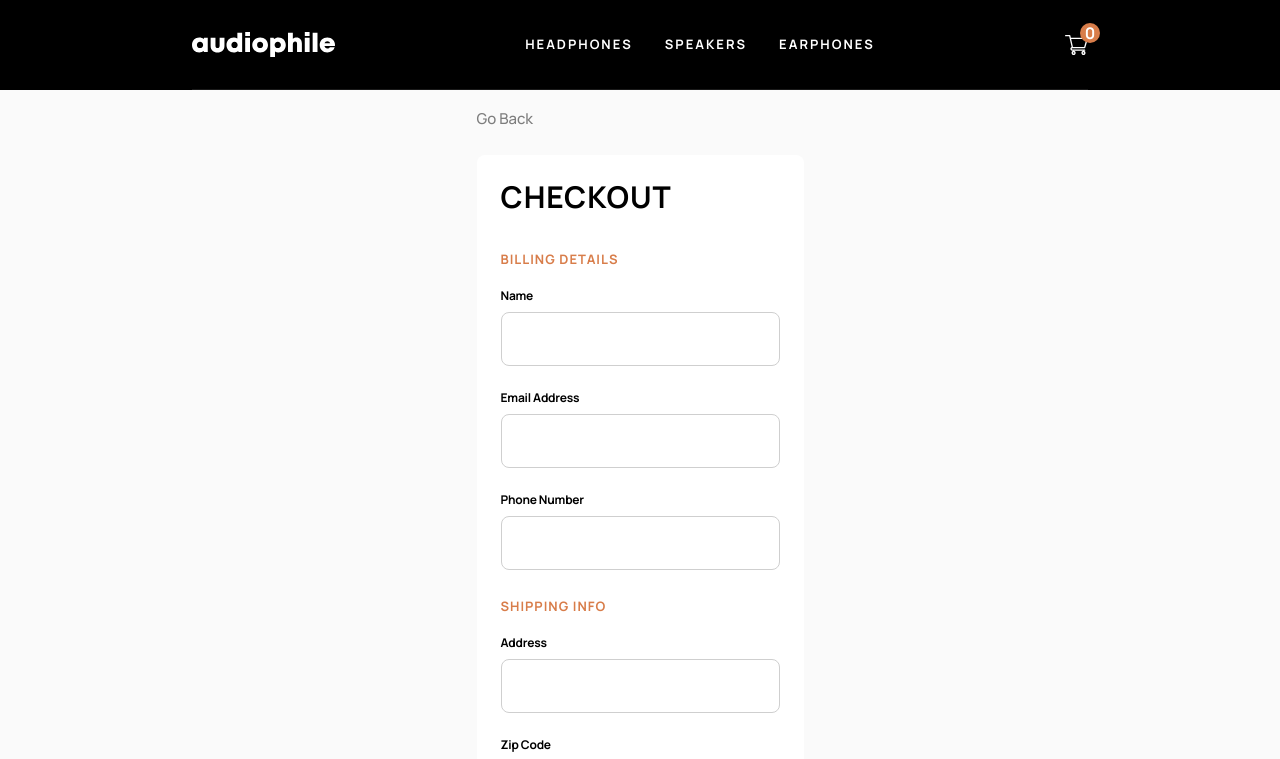
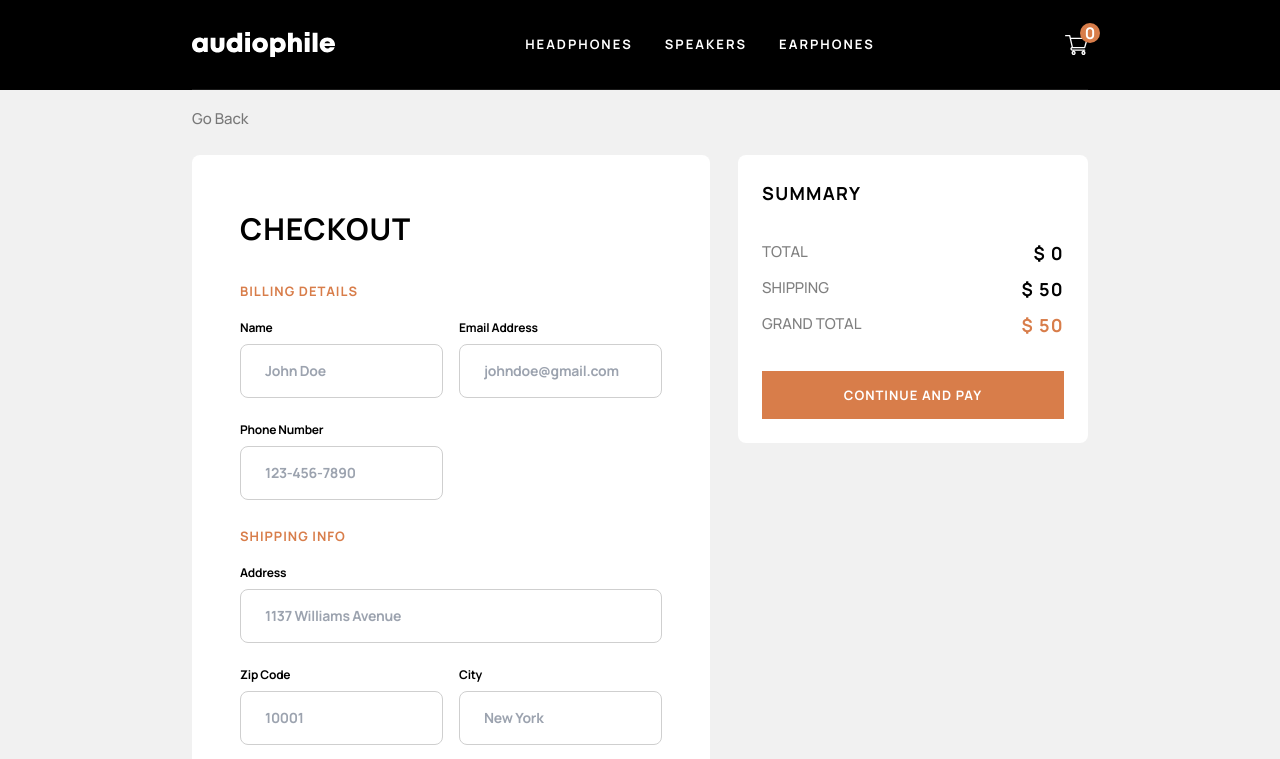
Before and after one commit to amallen1/audio-ecommerce, a Next.js app: page /checkout in a window 1280 px wide. Shown: the top 759 px of the page. Built offline with nearby package versions, Linux system fonts and the light colour scheme.

Commit message:
bugfixes

```diff
--- a/package.json
+++ b/package.json
@@ -9,10 +9,12 @@
     "lint": "next lint"
   },
   "dependencies": {
+    "@hookform/resolvers": "^3.9.1",
     "next": "14.2.15",
     "react": "^18",
     "react-dom": "^18",
     "react-hook-form": "^7.53.1",
+    "zod": "^3.23.8",
     "zustand": "^5.0.1"
   },
   "devDependencies": {
--- a/src/app/checkout/page.tsx
+++ b/src/app/checkout/page.tsx
@@ -5,8 +5,8 @@ import CheckoutForm from "../components/Checkout/CheckoutForm";
 const Checkoutpage = () => {
   const router = useRouter();
   return (
-    <div className="bg-gray-100">
-      <div className="px-3 sm:px-0 pt-4 pb-24 max-w-[327px] m-auto">
+    <div className="bg-gray-200">
+      <div className="px-3 sm:px-0 pt-4 pb-24 max-w-[327px] m-auto smd:max-w-mobile md:max-w-tablet lg:max-w-desktop-sm xl:max-w-desktop-lg xl:pt-16">
         <button
           className="text-black/50 text-[.9375rem] leading-[25px] hover:text-orange-200 mb-6 font-medium"
           onClick={() => router.back()}
--- a/src/app/components/Cart/CartItem.tsx
+++ b/src/app/components/Cart/CartItem.tsx
@@ -4,7 +4,6 @@ import { CartItemInterface } from "@/app/interfaces/cart.interfaces";
 import { useState } from "react";
 
 const CartItem = ({
-  id,
   slug,
   name,
   price,
--- a/src/app/components/Checkout/CheckoutForm.tsx
+++ b/src/app/components/Checkout/CheckoutForm.tsx
@@ -1,4 +1,6 @@
 import { useForm } from "react-hook-form";
+import { zodResolver } from "@hookform/resolvers/zod";
+import * as z from "zod";
 import { ModalContext } from "../../context/ModalContext";
 import { useContext } from "react";
 import Button from "../Button";
@@ -6,60 +8,190 @@ import useCartStore from "../../store/store";
 import CartItem from "../Cart/CartItem";
 import CheckoutModal from "../Modal/CheckoutModal";
 
+const schema = z.object({
+  name: z.string().min(1, { message: "Required" }),
+  email: z.string().email({ message: "Wrong format" }),
+  phoneNumber: z.string().min(1, { message: "Required" }),
+  address: z.string().min(1, { message: "Required" }),
+  zipCode: z.string().min(1, { message: "Required" }),
+  city: z.string().min(1, { message: "Required" }),
+  country: z.string().min(1, { message: "Required" }),
+});
+
+type FormData = z.infer<typeof schema>;
+
 const CheckoutForm = () => {
-  const { register, handleSubmit } = useForm();
+  const {
+    register,
+    handleSubmit,
+    formState: { errors },
+  } = useForm<FormData>({
+    resolver: zodResolver(schema),
+  });
+  const SHIPPING_FEE: number = 50;
   const { cart, cartTotal } = useCartStore();
   const { isCheckoutComplete, setIsCheckoutComplete } =
     useContext(ModalContext);
-  const onSubmit = (data: any) => {
+
+  const onSubmit = (data: FormData) => {
     console.log(data);
-    setIsCheckoutComplete(!isCheckoutComplete);
+    setIsCheckoutComplete(true);
   };
+
   return (
-    <div className="">
+    <div>
       <form onSubmit={handleSubmit(onSubmit)}>
-        <div className="bg-white rounded-lg p-6 pb-2 mb-8">
+        <div className="md:flex md:items-start md:gap-x-7">
+          <div className="bg-white rounded-lg p-6 pb-2 mb-8 lg:px-12 lg:pt-14 lg:pb-12 lg:flex-1">
             <h1 className="text-3xl tracking-[1px] mb-8">Checkout</h1>
             <span className="text-subtitle mb-4">Billing details</span>
-          <div>
+
+            <div className="md:grid md:grid-cols-2 md:grid-rows-2 md:gap-x-4">
               <div className="input-box">
-              <label htmlFor="firstName">Name</label>
-              <input {...register("firstName")} />
+                <div className="flex justify-between">
+                  <label
+                    htmlFor="name"
+                    className={`${errors.name?.message && "errorText"}`}
+                  >
+                    Name
+                  </label>
+                  {errors.name?.message && (
+                    <span className="errorText">{errors.name?.message}</span>
+                  )}
+                </div>
+
+                <input
+                  {...register("name")}
+                  className={errors.name?.message && "error"}
+                  placeholder="John Doe"
+                />
               </div>
 
               <div className="input-box">
-              <label htmlFor="email">Email Address</label>
-              <input {...register("email")} />
+                <div className="flex justify-between">
+                  <label
+                    htmlFor="email"
+                    className={`${errors.email?.message && "errorText"}`}
+                  >
+                    Email Address
+                  </label>
+                  {errors.email?.message && (
+                    <span className="errorText">{errors.email?.message}</span>
+                  )}
+                </div>
+
+                <input
+                  {...register("email")}
+                  placeholder="johndoe@gmail.com"
+                  className={errors.email?.message && "error"}
+                />
               </div>
 
               <div className="input-box">
-              <label htmlFor="phoneNumber">Phone Number</label>
-              <input {...register("phoneNumber")} />
+                <div className="flex justify-between">
+                  <label
+                    htmlFor="phoneNumber"
+                    className={`${errors.phoneNumber?.message && "errorText"}`}
+                  >
+                    Phone Number
+                  </label>
+                  {errors.phoneNumber?.message && (
+                    <span className="errorText">
+                      {errors.phoneNumber?.message}
+                    </span>
+                  )}
+                </div>
+
+                <input
+                  {...register("phoneNumber")}
+                  placeholder="123-456-7890"
+                  className={errors.address?.message && "error"}
+                />
               </div>
             </div>
 
             <span className="text-subtitle mb-4">Shipping info</span>
-          <div>
-            <div className="input-box">
-              <label htmlFor="address">Address</label>
-              <input {...register("address")} />
+            <div className="md:grid md:grid-cols-2 md:gap-x-4">
+              <div className="input-box col-span-2">
+                <div className="flex justify-between">
+                  <label
+                    htmlFor="address"
+                    className={`${errors.address?.message && "errorText"}`}
+                  >
+                    Address
+                  </label>
+                  {errors.address?.message && (
+                    <span className="errorText">{errors.address?.message}</span>
+                  )}
+                </div>
+
+                <input
+                  {...register("address")}
+                  placeholder="1137 Williams Avenue"
+                  className={errors.address?.message && "error"}
+                />
               </div>
               <div className="input-box">
-              <label htmlFor="zipCode">Zip Code</label>
-              <input {...register("zipCode")} />
+                <div className="flex justify-between">
+                  <label
+                    htmlFor="zipCode"
+                    className={`${errors.zipCode?.message && "errorText"}`}
+                  >
+                    Zip Code
+                  </label>
+                  {errors.zipCode?.message && (
+                    <span className="errorText">{errors.zipCode?.message}</span>
+                  )}
+                </div>
+
+                <input
+                  {...register("zipCode")}
+                  placeholder="10001"
+                  className={errors.zipCode?.message && "error"}
+                />
               </div>
               <div className="input-box">
-              <label htmlFor="city">City</label>
-              <input {...register("city")} />
+                <div className="flex justify-between">
+                  <label
+                    htmlFor="city"
+                    className={`${errors.city?.message && "errorText"}`}
+                  >
+                    City
+                  </label>
+                  {errors.city?.message && (
+                    <span className="errorText">{errors.city?.message}</span>
+                  )}
+                </div>
+
+                <input
+                  {...register("city")}
+                  placeholder="New York"
+                  className={errors.city?.message && "error"}
+                />
               </div>
               <div className="input-box">
-              <label htmlFor="country">Country</label>
-              <input {...register("country")} />
+                <div className="flex justify-between">
+                  <label
+                    htmlFor="country"
+                    className={`${errors.country?.message && "errorText"}`}
+                  >
+                    Country
+                  </label>
+                  {errors.country?.message && (
+                    <span className="errorText">{errors.country?.message}</span>
+                  )}
+                </div>
+
+                <input
+                  {...register("country")}
+                  placeholder="United States"
+                  className={errors.country?.message && "error"}
+                />
               </div>
             </div>
           </div>
 
-        <div className="bg-white rounded-lg p-6">
+          <div className="bg-white rounded-lg p-6 lg:max-w-[350px] lg:flex-1">
             <h2 className="mb-8 text-lg tracking-[1.29px]">Summary</h2>
 
             <div>
@@ -95,13 +227,14 @@ const CheckoutForm = () => {
             <div className="flex justify-between mb-8">
               <p className="text-[.9375rem] uppercase">Grand Total</p>
               <p className="font-bold text-orange-200 text-lg tracking-[1.29px]">
-              $ {(cartTotal + 50).toLocaleString()}
+                $ {(cartTotal + SHIPPING_FEE).toLocaleString()}
               </p>
             </div>
 
-          <Button variant="primary" className="w-full" type="submit">
+            <Button variant="primary" className="w-full">
               Continue and Pay
             </Button>
+          </div>
         </div>
       </form>
 
--- a/src/app/components/Checkout/CheckoutMessage.tsx
+++ b/src/app/components/Checkout/CheckoutMessage.tsx
@@ -2,11 +2,23 @@ import Button from "../Button";
 import useCartStore from "../../store/store";
 import CartItem from "../Cart/CartItem";
 import Image from "next/image";
+import { useRouter } from "next/navigation";
+import { useContext } from "react";
+import { ModalContext } from "@/app/context/ModalContext";
 
 const CheckoutMessage = () => {
-  const { cart, cartTotal, itemsInCart } = useCartStore();
-  const { id, slug, name, price, quantity } = cart[0];
-  const remainingItems: number = cart[0].quantity - itemsInCart;
+  const { cart, cartTotal, itemsInCart, removeAllItems } = useCartStore();
+  const { slug, name, price, quantity } = cart[0];
+  const remainingItems: number = Math.abs(cart[0].quantity - itemsInCart);
+  const { setIsCheckoutComplete } = useContext(ModalContext);
+  const router = useRouter();
+  const handleCompleteCheckout = () => {
+    router.push("/"); // Navigate back to home
+    setTimeout(() => {
+      removeAllItems(); // Clear the cart after redirect
+      setIsCheckoutComplete(false);
+    }, 100); // Delay to ensure navigation completes
+  };
   return (
     <div className="bg-white rounded-lg px-7 py-8 w-[327px] smd:w-[377px]">
       <Image
@@ -14,14 +26,13 @@ const CheckoutMessage = () => {
         width={64}
         height={64}
         className="mb-6"
-        alt="Check in circle"
+        alt="Checkout icon"
       />
       <h1 className="text-2xl mb-4">Thank you for your order</h1>
       <p className="mb-6">You will receive an email confirmation shortly.</p>
-      <div className="">
+      <div>
         <div className="p-6 bg-gray-200 rounded-tl-lg rounded-tr-lg">
           <CartItem
-            id={id}
             slug={slug}
             name={name}
             price={price}
@@ -42,7 +53,12 @@ const CheckoutMessage = () => {
           </p>
         </div>
       </div>
-      <Button variant="primary" to="/" className="w-full">
+      <Button
+        variant="primary"
+        to="/"
+        className="w-full"
+        onClick={handleCompleteCheckout}
+      >
         Back to home
       </Button>
     </div>
--- a/src/app/components/Footer.tsx
+++ b/src/app/components/Footer.tsx
@@ -35,7 +35,7 @@ const Footer = () => {
             Copyright 2024. All Rights Reserved
           </span>
           <div className="flex justify-center items-center gap-x-4">
-            <Link href="#" className="">
+            <Link href="#">
               <svg width="24" height="24" xmlns="http://www.w3.org/2000/svg">
                 <path
                   d="M22.675 0H1.325C.593 0 0 .593 0 1.325v21.351C0 23.407.593 24 1.325 24H12.82v-9.294H9.692v-3.622h3.128V8.413c0-3.1 1.893-4.788 4.659-4.788 1.325 0 2.463.099 2.795.143v3.24l-1.918.001c-1.504 0-1.795.715-1.795 1.763v2.313h3.587l-.467 3.622h-3.12V24h6.116c.73 0 1.323-.593 1.323-1.325V1.325C24 .593 23.407 0 22.675 0z"
--- a/src/app/globals.css
+++ b/src/app/globals.css
@@ -23,7 +23,7 @@
   }
 
   input {
-    @apply rounded-lg py-4 px-6 border-[1px] border-[#CFCFCF] font-bold text-sm tracking-[-0.25px] focus-within:border-orange-200;
+    @apply rounded-lg py-4 px-6 border-[1px] border-[#CFCFCF] font-bold text-sm tracking-[-0.25px] outline-none focus:border-orange-200;
   }
 
   .input-box {
@@ -43,4 +43,12 @@
   .disabled {
     @apply bg-gray-400 hover:!bg-gray-300 cursor-not-allowed;
   }
+
+  .error {
+    @apply border border-red-500;
+  }
+
+  .errorText {
+    @apply font-bold text-xs text-red-500 tracking-[-0.21px];
+  }
 }
--- a/src/app/interfaces/cart.interfaces.tsx
+++ b/src/app/interfaces/cart.interfaces.tsx
@@ -1,5 +1,5 @@
 export interface CartItemInterface {
-  id: number;
+  id?: number;
   slug: string;
   name: string;
   price: number;
--- a/tailwind.config.ts
+++ b/tailwind.config.ts
@@ -19,6 +19,9 @@ const config: Config = {
           100: "#FBAF85",
           200: "#D87D4A",
         },
+        red: {
+          500: "#CD2C2C"
+        }
       },
       screens: {
         sm: "375px",
```
Also changed, not shown: src/app/components/Button.tsx (+1 -6 lines), src/app/components/Products/FeaturedProducts.tsx (+4 -5 lines), 2 other files (tests, documents, lock files or other folders). Lines whose indentation alone changed are shown as unchanged.
